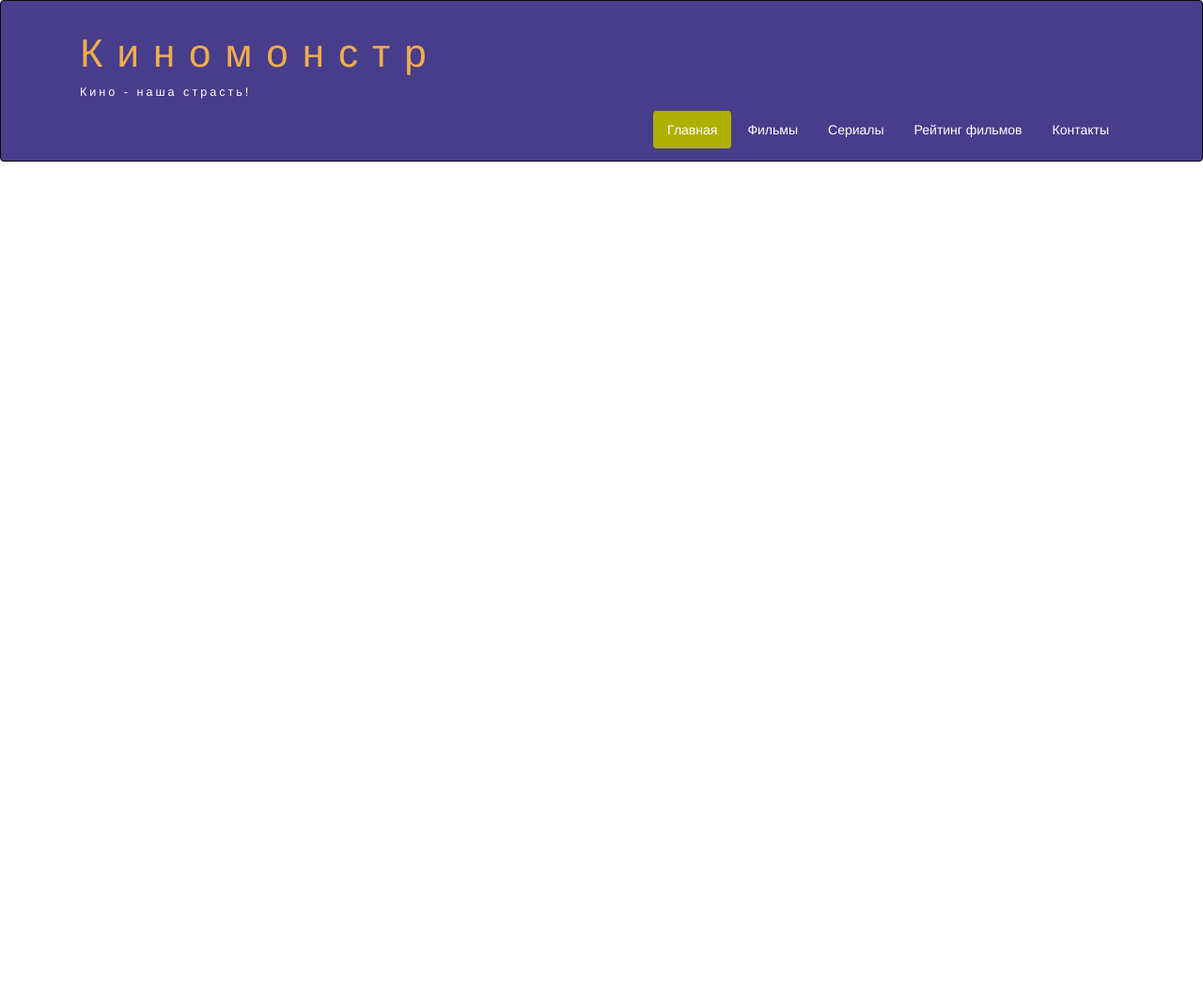
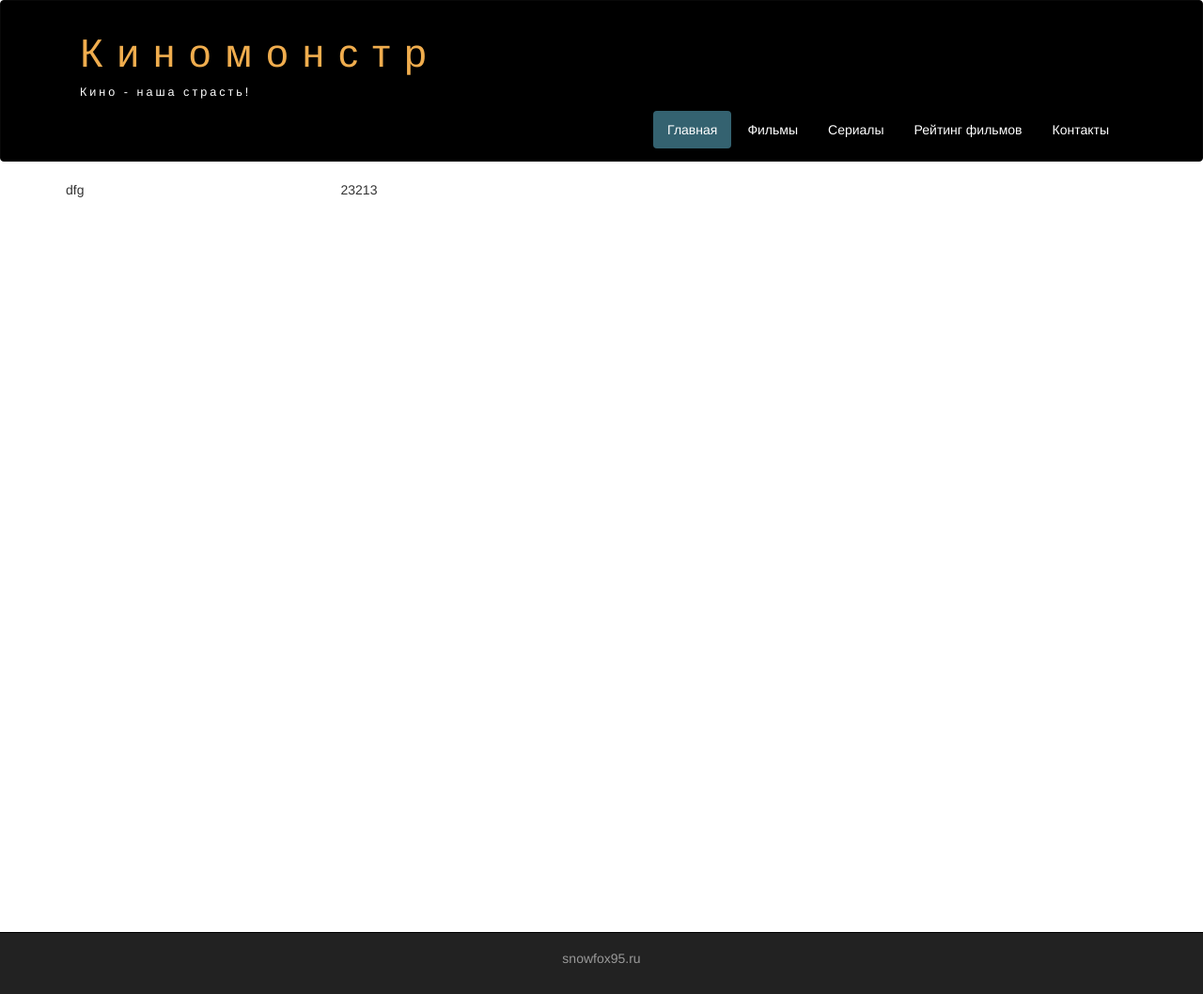
Before and after one commit to SnowFox-95/MyFilmMonster, a PHP site: page / in a window 1280 px wide. Shown: the whole page at 94% size. Before the commit the page ends 172 px from the top, so only its background shows below. Run offline with PHP 8.4, Linux system fonts and the light colour scheme.

Commit message:
footer + wrapper blocks

```diff
--- a/assets/css/style.css
+++ b/assets/css/style.css
@@ -3,8 +3,10 @@ a:hover {
   color: #f0ad4e;
   text-decoration: none;
 }
-.navbar{
-    background-color:darkslateblue;
+.navbar {
+  background-color: #000;
+  /* darkslateblue - this is MyColorTheme.
+  DefaultColor: #000 */
 }
 .header h1 {
   letter-spacing: 15px;
@@ -21,7 +23,9 @@ a:hover {
 .nav-pills > li.active > a:focus,
 .nav-pillse > li.active > a:hover {
   color: #fff;
-  background-color: #aeb002;
+  background-color: #346270;
+  /*#aeb002 this is MyColorTheme.
+  DefaultColor: #346270 */
 }
 
 .nav-pills > li > a {
@@ -29,7 +33,9 @@ a:hover {
 }
 
 .nav-pills > li > a:hover {
-  background-color: #aeb002;
+  background-color: #346270;
+  /* #aeb002 this is MyColorTheme.
+  DefaultColor: #346270 */
 }
 
 .navbar-inverse {
@@ -45,12 +51,41 @@ a:hover {
     text-align: center;
   }
 
-  .header h1{
+  .header h1 {
     letter-spacing: 5px;
     font-size: 280%;
   }
 
-  .header{
+  .header {
     text-align: center;
   }
 }
+
+.clear {
+  clear: both;
+  height: 63px;
+}
+
+.wrapper {
+  min-height: 100%;
+}
+
+html,
+body {
+  height: 100%;
+}
+
+footer {
+  color: #666;
+  background-color: #222;
+  padding: 17px 0 18px 0;
+  border-top: 1px solid #000;
+}
+
+footer a {
+  color: #999;
+}
+
+footer a:hover {
+  color: #efefef;
+}
--- a/index.html
+++ b/index.html
@@ -8,10 +8,10 @@
     <title>Киномонстр Bootstrap</title>
 
     <!-- Bootstrap -->
-    <link href="assets/css/bootstrap.min.css" rel="stylesheet">
+    <link href="assets/css/bootstrap.min.css" rel="stylesheet" />
 
     <!-- Style.css-->
-    <link rel="stylesheet" href="assets/css/style.css">
+    <link rel="stylesheet" href="assets/css/style.css" />
 
     <!-- HTML5 shim and Respond.js for IE8 support of HTML5 elements and media queries -->
     <!-- WARNING: Respond.js doesn't work if you view the page via file:// -->
@@ -72,6 +72,22 @@
         </nav>
       </div>
     </div>
+    <div class="wrapper">
+      <div class="container">
+        <div class="row">
+          <div class="col-lg-9 col-lg-push-3">23213</div>
+          <div class="col-lg-3 col-lg-pull-9">dfg</div>
+        </div>
+      </div>
+      <div class="clear"></div>
+    </div>
+    <footer>
+      <div class="container">
+        <p class="text-center">
+          <a href="https://snowfox95.ru">snowfox95.ru</a>
+        </p>
+      </div>
+    </footer>
     <!-- jQuery (necessary for Bootstrap's JavaScript plugins) -->
     <script src="https://ajax.googleapis.com/ajax/libs/jquery/1.12.4/jquery.min.js"></script>
     <!-- Include all compiled plugins (below), or include individual files as needed -->
```
